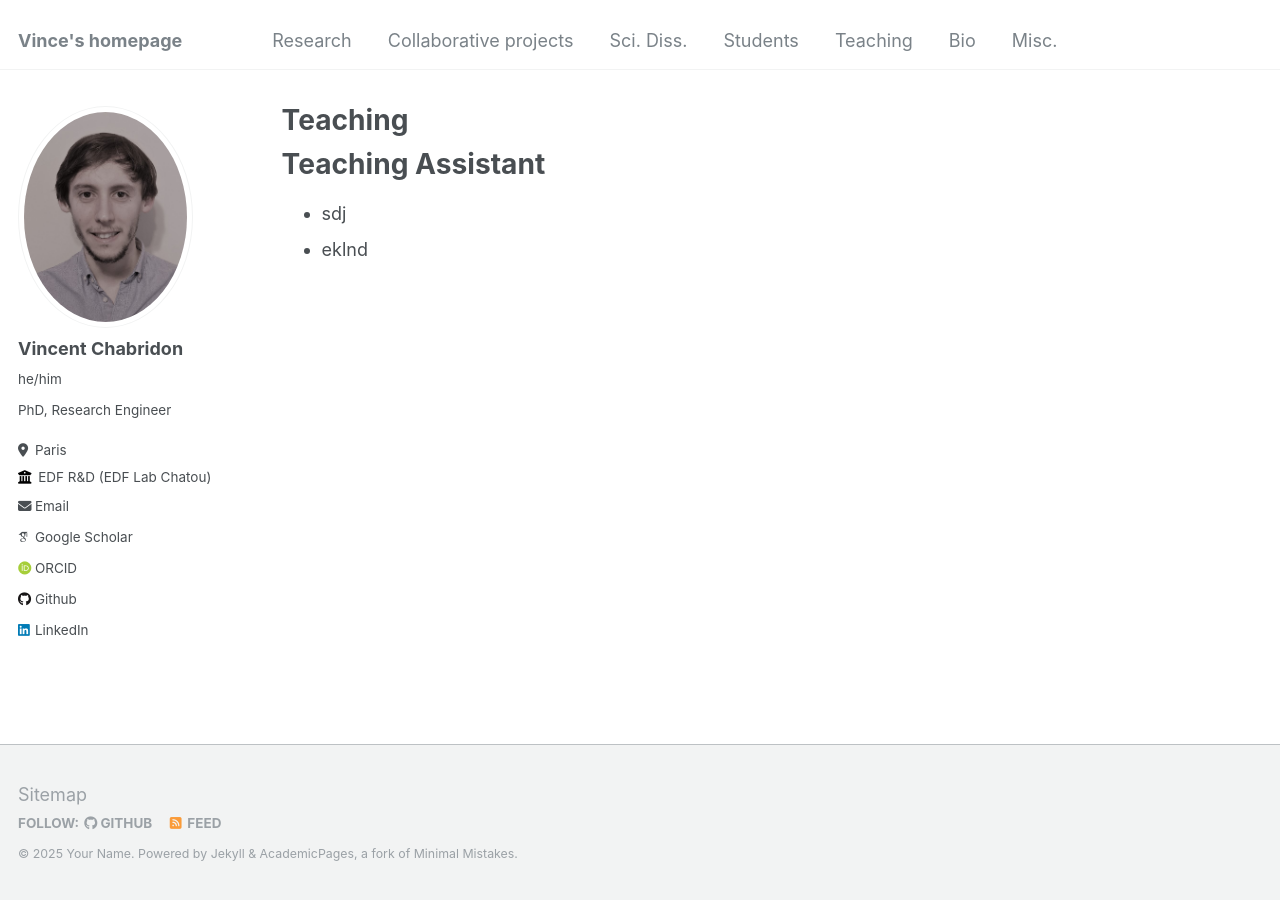
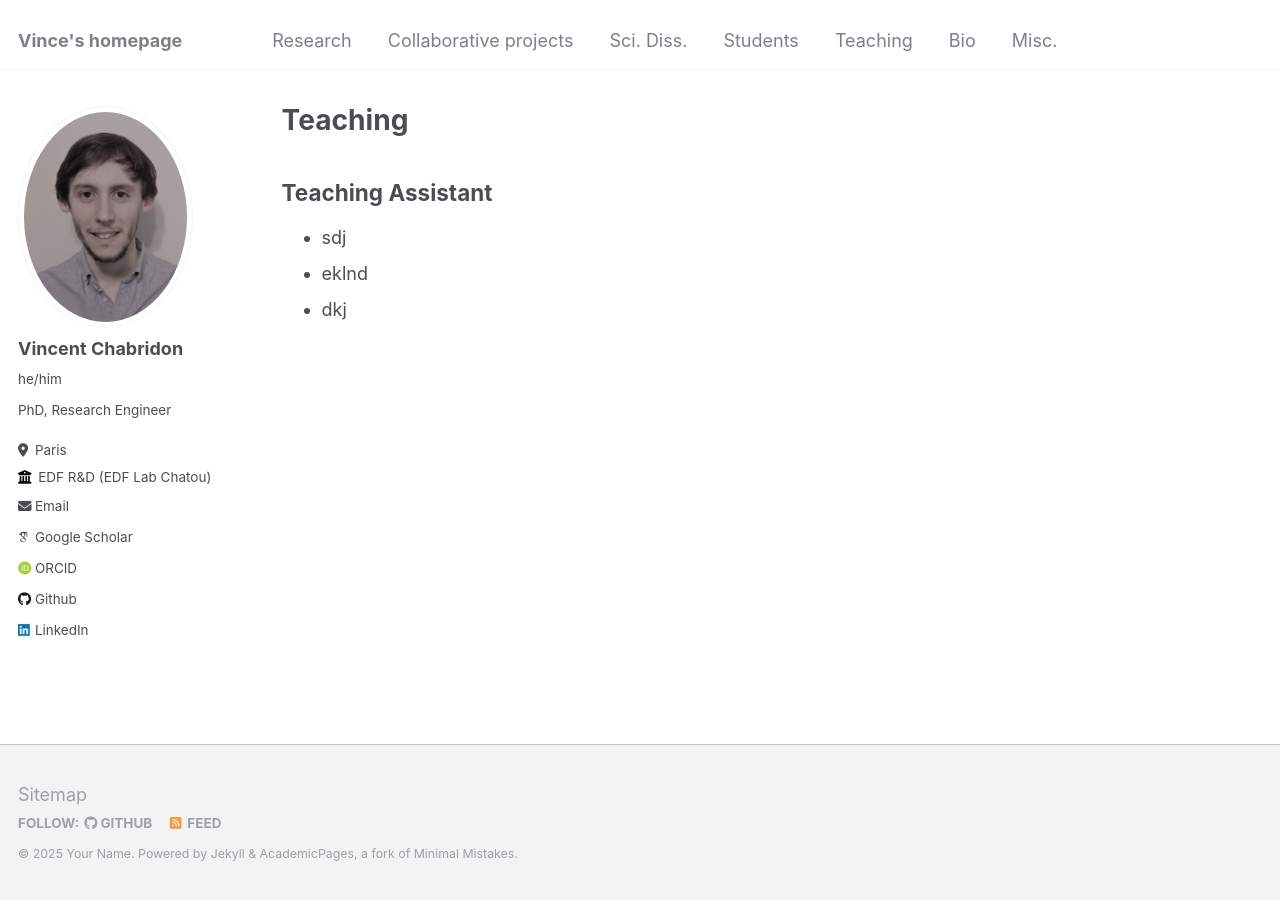
Before and after one commit to vchabri/vchabri.github.io, a Jekyll site: the page built from _pages/teaching_experiences.md, in a window 1280 px wide. Built offline with Jekyll 4.4.1, drawn with Linux system fonts in a browser that asks for light colours; some web fonts are replaced.

Commit message:
Update teaching_experiences.md

```diff
--- a/_pages/teaching_experiences.md
+++ b/_pages/teaching_experiences.md
@@ -5,6 +5,7 @@ permalink: /teaching_experiences/
 author_profile: true
 ---
 
-# Teaching Assistant
+## Teaching Assistant
 - sdj
 - eklnd
+- dkj
```
